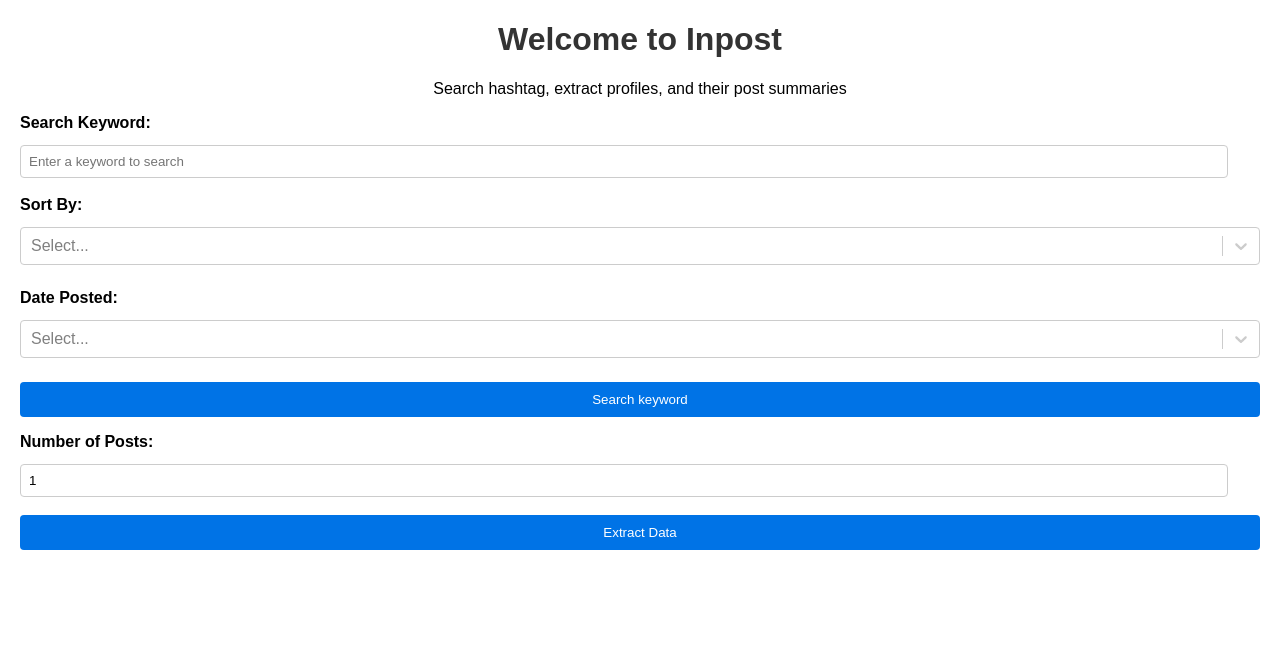
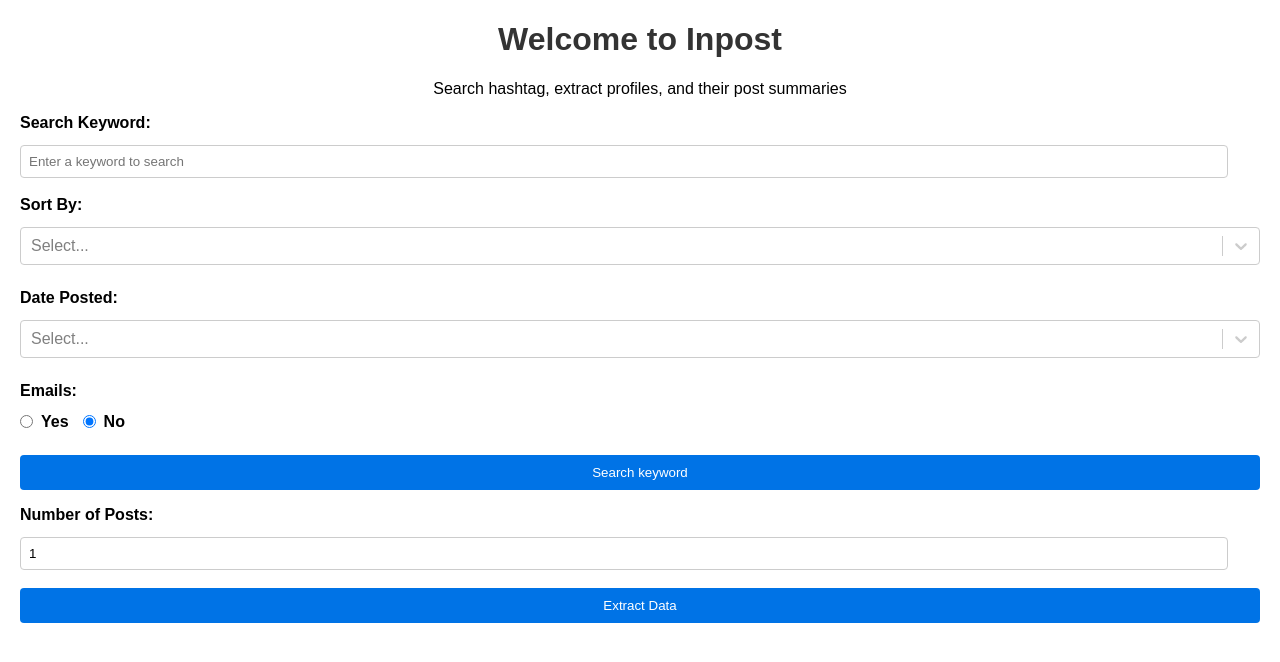
Before and after one commit to bharathsurya021/Inpost-react, a React (Create React App) app: page / in a window 1280 px wide. Shown: the top 662 px of the page. Built offline with nearby package versions, Linux system fonts and the light colour scheme.

Commit message:
add advanced filters

```diff
--- a/src/App.css
+++ b/src/App.css
@@ -26,14 +26,40 @@ label {
   gap: 8px;
   margin-bottom: 16px;
 }
+.advanced-filters-container {
+  width: 100%;
+  display: flex;
+  justify-content: space-between;
+  align-items: center;
+}
+.email-filter-container {
+  display: flex;
+  justify-content: flex-start;
+  align-items: center;
+  gap: 14px;
+}
+.email-filter-inputs {
+  display: flex;
+  justify-content: flex-start;
+  align-items: center;
+  gap: 8px;
+}
+.email-filter-inputs label,
+.email-filter-inputs input {
+  margin: 0;
+}
 .page-container,
-.search-container {
+.search-container,
+.advanced-filter-container {
   display: flex;
   justify-content: center;
   align-items: flex-start;
   flex-direction: column;
   gap: 8px;
   margin-bottom: 16px;
+}
+.advanced-filter-container {
+  margin: 0px;
 }
 .logo {
   align-self: center;
--- a/src/components/SearchForm.js
+++ b/src/components/SearchForm.js
@@ -9,7 +9,10 @@ const SearchForm = () => {
   // const [selectedContentTypeOptions, setSelectedContentTypeOptions] = useState([]);
   const [selectedSortByOption, setSelectedSortByOption] = useState(null);
   const [selectedDatePostedOption, setSelectedDatePostedOption] = useState(null);
-
+  const [emailFilter, setEmailFilter] = useState(false);
+  const [showAdvancedFilters, setShowAdvancedFilters] = useState(false);
+  const [monthsFilter, setMonthsFilter] = useState(1);
+  const [minCommentsFilter, setMinCommentsFilter] = useState(1);
   const datePostedOptions = [
     { value: 'past-24h', label: 'Past 24 Hours' },
     { value: 'past-week', label: 'Past Week' },
@@ -19,12 +22,14 @@ const SearchForm = () => {
   //   { value: 'posts', label: 'Posts' },
   //   { value: 'jobposts', label: 'Job Posts' },
   // ];
-
   const sortByOptions = [
     { value: 'latest', label: 'Latest' },
     { value: 'top', label: 'Top Match' },
   ];
-
+  const [emailOptions] = useState([
+    { value: 'Yes', label: 'Yes' },
+    { value: 'No', label: 'No' },
+  ]);
   const handleSearch = () => {
     const keyword = searchKeyword;
     // const hasJobPostsFilter = selectedContentTypeOptions.some(
@@ -83,9 +88,16 @@ const SearchForm = () => {
         filters: {
           sortBy: selectedSortByOption ? selectedSortByOption.value : null,
           datePosted: selectedDatePostedOption ? selectedDatePostedOption.value : null,
+          isEmail: emailFilter,
+          commentsPosted: monthsFilter,
+          commentsLimit: parseInt(minCommentsFilter, 10),
         },
       });
     }
+  };
+  const handleEmailFilterChange = (value) => {
+    setEmailFilter(value);
+    setShowAdvancedFilters(value);
   };
 
   return (
@@ -107,18 +119,63 @@ const SearchForm = () => {
         /> */}
 
         <Filter
-          selectedOptions={selectedSortByOption ? [selectedSortByOption] : []}
-          setSelectedOptions={(selected) => setSelectedSortByOption(selected[0] || null)}
+          selectedOptions={selectedSortByOption}
+          setSelectedOptions={(selected) => setSelectedSortByOption(selected)}
           options={sortByOptions}
           label="Sort By"
         />
 
         <Filter
-          selectedOptions={selectedDatePostedOption ? [selectedDatePostedOption] : []}
-          setSelectedOptions={(selected) => setSelectedDatePostedOption(selected[0] || null)}
+          selectedOptions={selectedDatePostedOption}
+          setSelectedOptions={(selected) => setSelectedDatePostedOption(selected)}
           options={datePostedOptions}
           label="Date Posted"
         />
+        <div className='page-container'>
+          <label>Emails:</label>
+          <div className='email-filter-container'>
+            {emailOptions.map(option => (
+              <div className='email-filter-inputs' key={option.value}>
+                <input
+                  type="radio"
+                  id={`email${option.value}`}
+                  name="emailFilter"
+                  value={option.value}
+                  checked={emailFilter === (option.value === 'Yes')}
+                  onChange={() => handleEmailFilterChange(option.value === 'Yes')}
+                />
+                <label htmlFor={`email${option.value}`}>{option.label}</label>
+              </div>
+            ))}
+          </div>
+
+        </div>
+        {showAdvancedFilters && (
+          <div className='advanced-filters-container'>
+            <div className='advanced-filter-container'>
+              <label htmlFor="monthsFilter">Posted Under (in months):</label>
+              <input
+                type="number"
+                id="monthsFilter"
+                min={1}
+                value={monthsFilter}
+                onChange={(e) => setMonthsFilter(e.target.value)}
+              />
+            </div>
+
+            <div className='advanced-filter-container'>
+              <label htmlFor="minCommentsFilter">Minimum Comments:</label>
+              <input
+                type="number"
+                id="minCommentsFilter"
+                min={1}
+                value={minCommentsFilter}
+                onChange={(e) => setMinCommentsFilter(e.target.value)}
+              />
+            </div>
+          </div>
+        )}
+
         <button onClick={handleSearch}>Search keyword</button>
       </div>
 
--- a/src/components/filter.js
+++ b/src/components/filter.js
@@ -10,7 +10,6 @@ const Filter = ({ selectedOptions, setSelectedOptions, options, label }) => {
     <div className="filter-container">
       <label>{label}:</label>
       <Select
-        isMulti
         options={options}
         value={selectedOptions}
         onChange={handleChange}
```
Also changed, not shown: public/content.js (+16 -1 lines).
